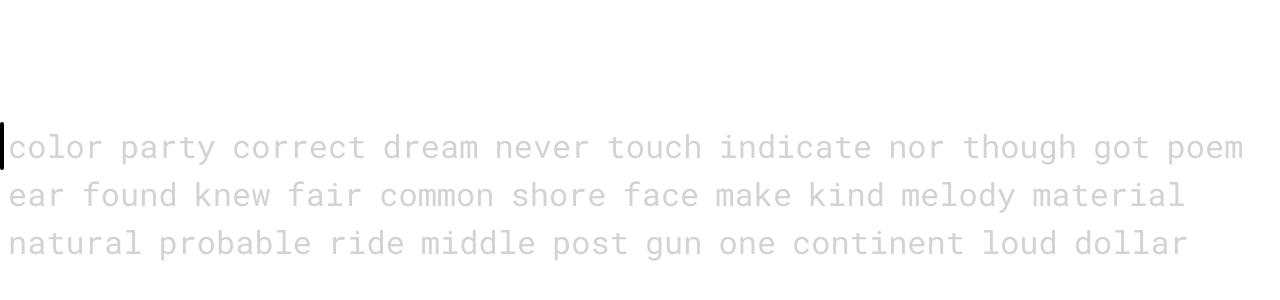
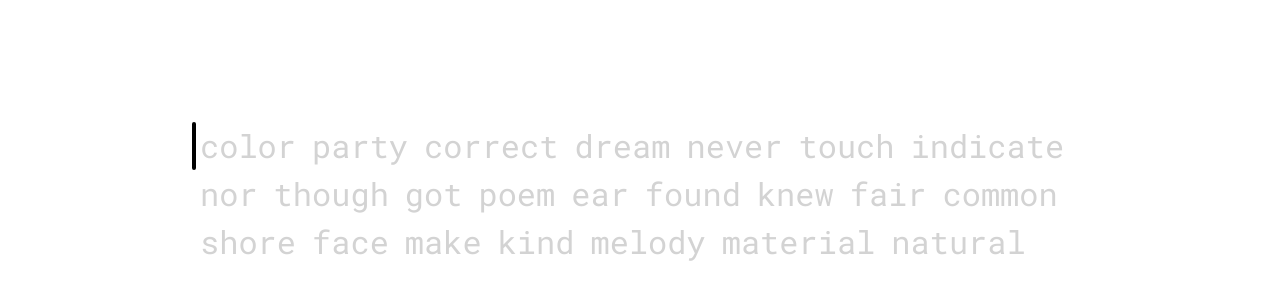
Before and after one commit to mrdog233o5/fasttyper, a React (Vite) app: page / in a window 1280 px wide. Shown: the part 206-506 px from the top of the page. Built offline with nearby package versions, Linux system fonts and the light colour scheme.

Commit message:
centered typing area

```diff
--- a/src/cursor.jsx
+++ b/src/cursor.jsx
@@ -7,7 +7,6 @@ function Cursor() {
     var y = context.lastLetterY;
     var typeareaX = context.typeareaX;
     var typeareaY = context.typeareaY;
-    console.log(typeareaX, typeareaY);
     var styles = {
         transform: `translate(${x - typeareaX}px, ${y - typeareaY}px)`
     };
--- a/src/style.css
+++ b/src/style.css
@@ -13,10 +13,11 @@
 
 #typer {
     top: 50vh;
-    transform: translateY(-50%);
+    left: 50vw;
+    transform: translate(-50%, -50%);
     position: relative;
     height: 144px;
-    width: 100vw;
+    width: 70vw;
 }
 
 #typearea {
```
